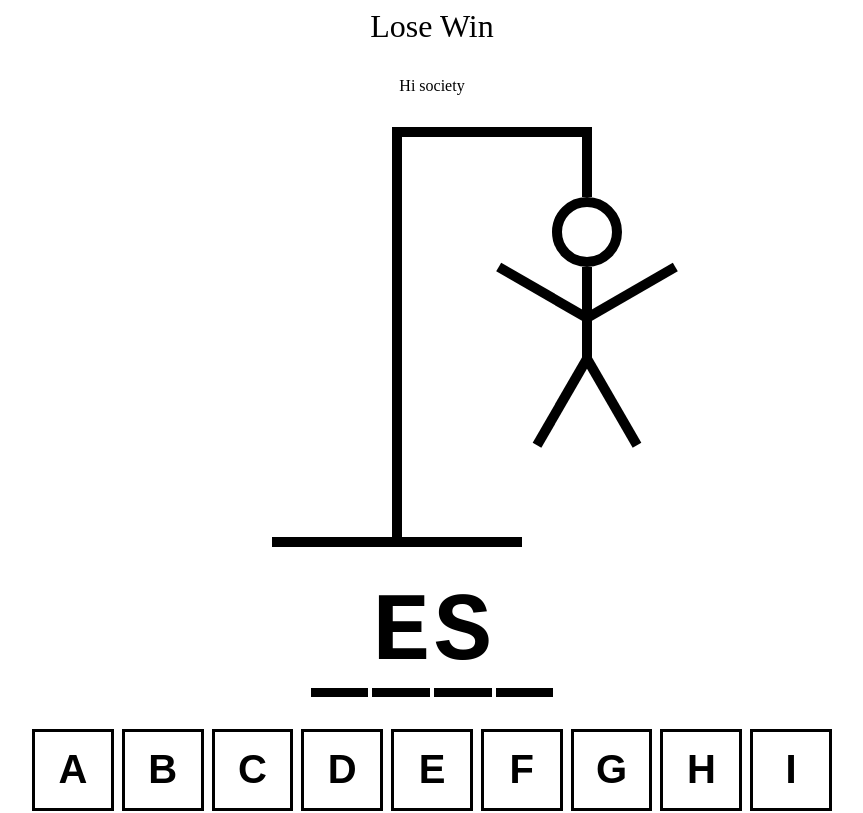
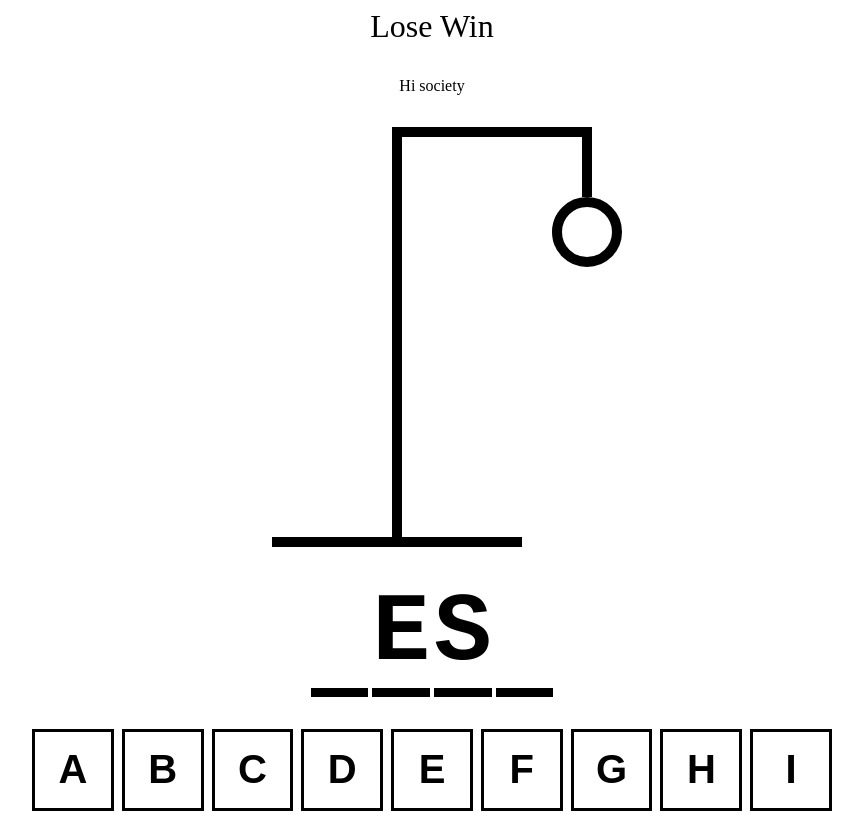
Before and after one commit to Vladimir-Stoikov/hangman-react-ts, a React (Vite) app: page / in a window 1280 px wide. Shown: the top 813 px of the page, without its empty margins (208-1071 px from the left). Built offline with nearby package versions, Linux system fonts and the light colour scheme.

Commit message:
<feat>: added incorrect letters logic

```diff
--- a/src/App.tsx
+++ b/src/App.tsx
@@ -7,7 +7,9 @@ import Keyboard from "./components/Keyboard";
 function App() {
   const [wordGuess, setWordGuess] = useState(words[Math.floor(Math.random() * words.length)]);
 
-  const [guessedLetters, setGuessedLetters] = useState<string[]>([])
+  const [guessedLetters, setGuessedLetters] = useState<string[]>(['a']);
+
+  const incorrectLetters = guessedLetters.filter(letter => !wordGuess.includes(letter));
 
   return <div style={{
     maxWidth: "800px",
@@ -22,7 +24,7 @@ function App() {
       textAlign: "center"
     }}>Lose Win</div>
     <div>Hi {wordGuess}</div>
-    <HangmanDrawing />
+    <HangmanDrawing numberOfGuesses={incorrectLetters.length}/>
     <HangmanWord />
     <div style={{alignSelf: "stretch"}}>
       <Keyboard />
--- a/src/components/HangmanDrawing.tsx
+++ b/src/components/HangmanDrawing.tsx
@@ -69,15 +69,19 @@ const LEFT_LEG = (
   }}/>
 )
 
+type HangmanDrawingProps = {
+  numberOfGuesses: number
+}
 
-export default function HangmanDrawing() {
+const BODY_PARTS = [HEAD, BODY, RIGHT_ARM, LEFT_ARM, RIGHT_LEG, LEFT_LEG];
+
+export default function HangmanDrawing({ numberOfGuesses }: HangmanDrawingProps) {
   return <div style={{position: "relative"}}>
-    {HEAD}
-    {BODY}
-    {RIGHT_ARM}
-    {LEFT_ARM}
-    {RIGHT_LEG}
-    {LEFT_LEG}
+    {BODY_PARTS.slice(0, numberOfGuesses).map((part, index) => {
+      return (
+        <div key={index}>{part}</div>
+      )
+    })}
     <div style={{ height: '70px', width: "10px", background: "black", position: "absolute", top: 0, right: 0}}/>
     <div style={{ height: '10px', width: "200px", background: "black", marginLeft: "120px"}}/>
     <div style={{ height: '400px', width: "10px", background: "black", marginLeft: "120px"}}/>
```
